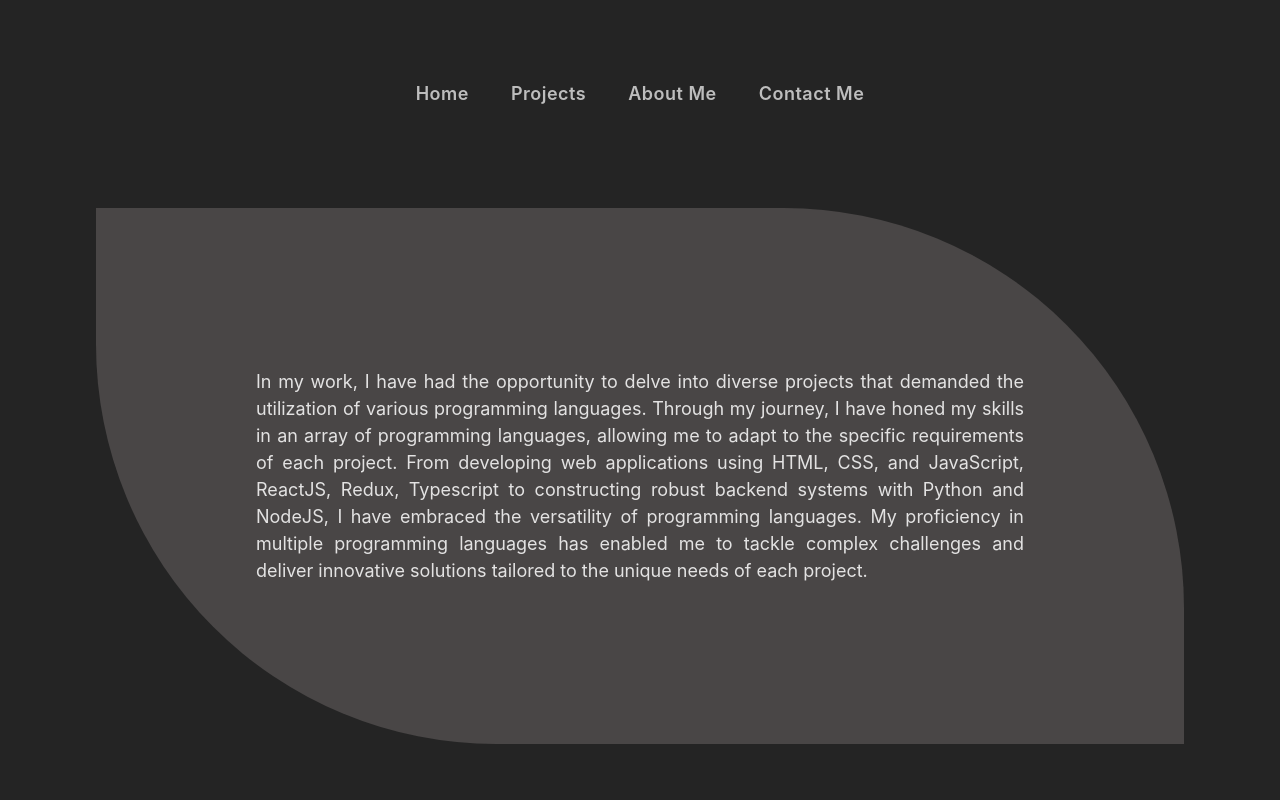
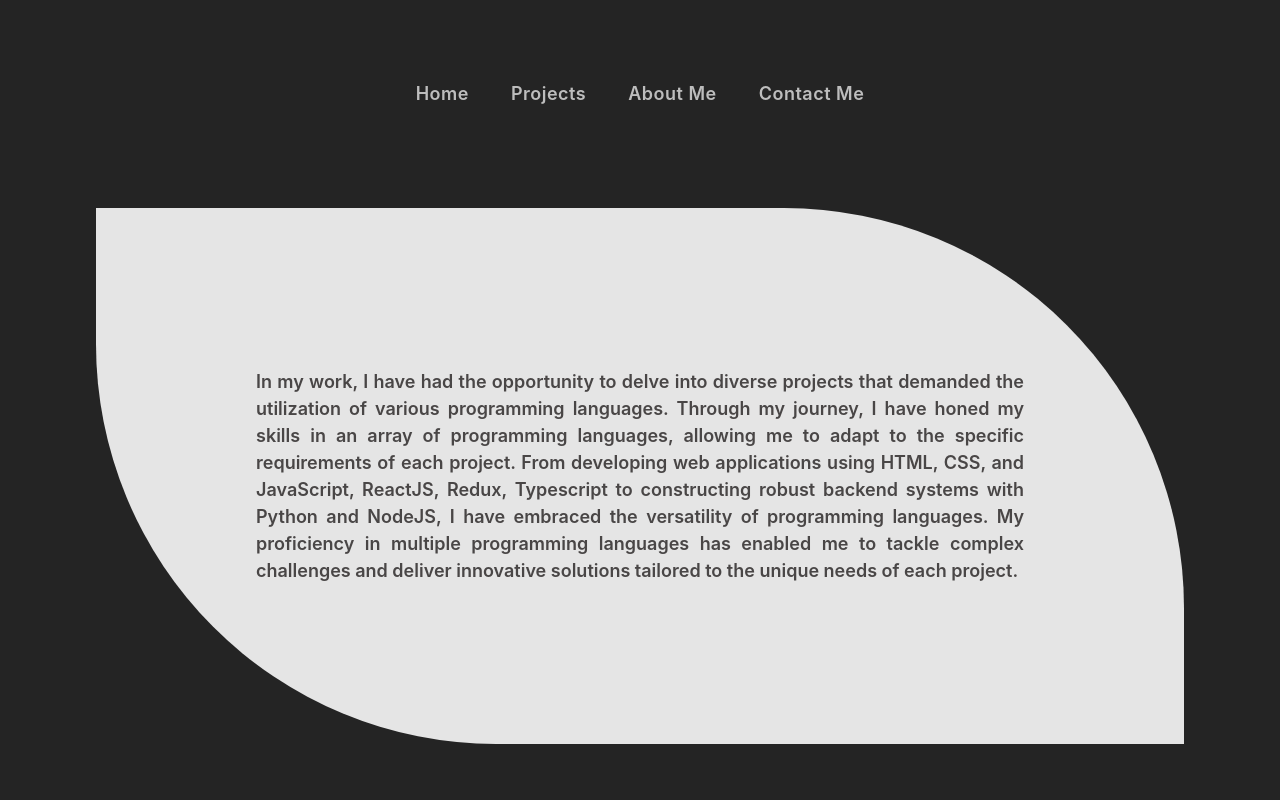
Before and after one commit to Anzanrai/portfolio-react, a React (Vite) app: page /projects in a window 1280 px wide. Shown: the top 800 px of the page. Built offline with nearby package versions, Linux system fonts and the light colour scheme.

Commit message:
background-color for description container changed to light color

```diff
--- a/src/pages/Projects/index.scss
+++ b/src/pages/Projects/index.scss
@@ -14,15 +14,15 @@
 .description-container {
     margin: 3rem auto 0 auto;
     width: 60%;
-    background-color: $secondary-bg-color;
+    background-color: $secondary-color;
     padding: 10rem;
     border-radius: 0 25rem 0 25rem;
 
     p{
         text-align: justify;
-        color: $color;
+        color: $secondary-bg-color;
         font-size: 18px;
-        font-weight: 400;
+        font-weight: 600;
     }
 }
 
@@ -44,9 +44,9 @@ h2{
             width: 80%;
             margin: 0 auto;
             text-align: justify;
-            color: $color;
+            // color: $color;
             font-size: 12px;
-            font-weight: 300;
+            font-weight: 500;
         }
     }
     .card-container{
```
